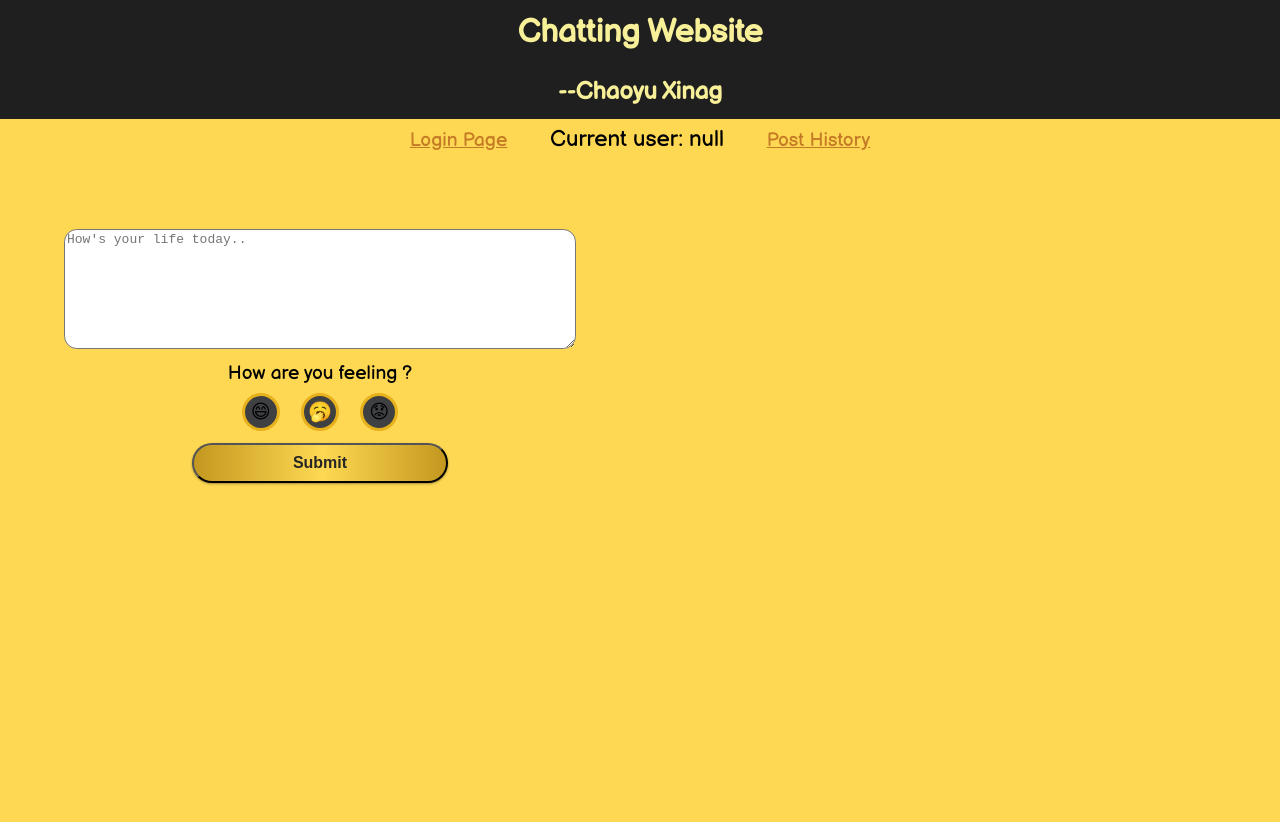
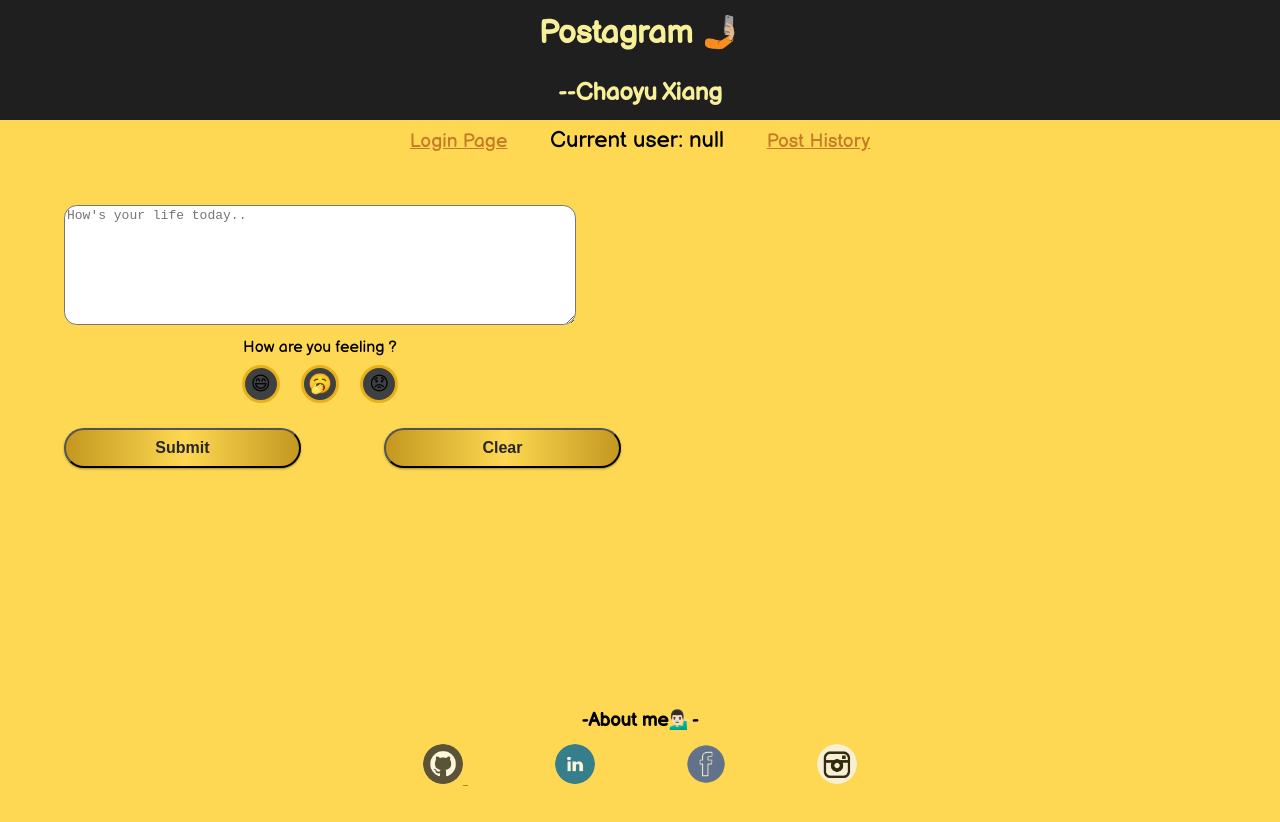
Before and after one commit to ChaoyuXiang/a1-web, a plain HTML site: page post.html in a window 1280 px wide. Drawn offline with Linux system fonts and the light colour scheme.

Commit message:
finish footer

```diff
--- a/mpStyle.css
+++ b/mpStyle.css
@@ -1,11 +1,11 @@
-.state{
+.state,.footer{
     width: 100%;
     text-align: center;
     font-size: 0.8em;
 }
 .user-post{
     overflow: scroll;
-    font-size: 1em;
+    font-size: 16px;
     vertical-align: top;
     text-align: left;
     width: 50%;
@@ -20,6 +20,9 @@ a{
     color: rgb(197, 122, 37);
     font-size: 1em;
     margin: 3%;
+}
+p{
+    font-size: 16px;
 }
 .menu{
     text-align: center;
@@ -36,10 +39,15 @@ a:hover{
     color: antiquewhite;
 }
 
-.post-submit{
+.submit{
+    width: 100%;
+    display: inline-flex;
+}
+
+.post-submit,.post-clear{
     width:40%;
-    height: 3%;
-    margin-left: 30%;
+    padding: 1%;
+    margin-left: 10%;
 }
 
 .user-state{
@@ -80,7 +88,7 @@ input + label {
   font-size: 1.2rem;
   width: 2rem;
   height: 2rem;
-  display: flex;
+  display: inline-flex;
   margin: 0.5rem;
   justify-content: center;
   align-items: center;
@@ -108,7 +116,7 @@ input + label:hover{
 }
 
 input:checked + label{
-    transform: scale(1.3);
+    transform: scale(1.4);
     background: rgb(54, 113, 231);
 }
 
@@ -117,9 +125,47 @@ input:checked + label{
     margin :0.5em;
 }
 
+.right{
+    height: 40%;
+}
+
 .posts{
-    height: 50%;
+    height: 100%;
     overflow: scroll;
+}
+
+.site-footer{
+    width: 100%;
+	text-align: center;
+    padding: 10px 0;
+    position: fixed;
+    bottom: 0;
+}
+
+ul{
+    padding-left: 0;
+}
+
+.about-me{
+    text-align: center;
+}
+
+.about-me ul li {
+	display: inline;
+	margin: 0 5px;
+}
+
+.fb-icon,.l-icon,.gh-icon,.ins-icon{
+    margin-top: .625em;
+	width: 30px;
+	height: 30px;
+    border-radius: 25px;
+    opacity: 0.8;
+}
+
+.fb-icon:hover,.l-icon:hover,.gh-icon:hover,.ins-icon:hover{
+     transform: scale(1.2);
+     opacity: 1;
 }
 
 @media(min-width :600px){
@@ -134,9 +180,8 @@ input:checked + label{
         margin-left: 10%;
         width : 80%
     }
-    .post-submit{
-        width: 40%;
-        height: 5%;
+    .post-submit,.post-clear{
+        margin-top: 5%;
     }
 
     .post-button,.emoji{
@@ -158,16 +203,24 @@ input:checked + label{
     left: 0;
     position: absolute;
     height: 100%;
-    margin-top: 5%;
+    margin-top: 3%;
     width: 50%;
     }
 
     .right {
-        margin-top: 5%;
+        margin-top: 3%;
         right: 0;
         position: absolute;
-        height: 100%;
+        height: 50%;
         width: 50%;
         right: 0;
     }
+
+    .fb-icon,.l-icon,.gh-icon,.ins-icon{
+        margin-top: .625em;
+        width: 40px;
+        height: 40px;
+        border-radius: 25px;
+        opacity: 0.8;
+    }
 }
--- a/post.html
+++ b/post.html
@@ -11,8 +11,8 @@
 
 <body class="post-page">
     <div class="header">
-        <h1 class="header-title">Chatting Website </h1>
-        <h3 class="header-subtitle">--Chaoyu Xinag</h3>
+        <h1 class="header-title">Postagram 🤳🏼</h1>
+        <h3 class="header-subtitle">--Chaoyu Xiang</h3>
     </div>
     <script src="userInfo.js"></script>
     <div class="menu">
@@ -40,6 +40,7 @@
         </div>
         <div class="submit">
             <button class="post-submit">Submit</button>
+            <button class="post-clear">Clear</button>
         </div>
     </div>
     </div>
@@ -48,6 +49,32 @@
         <div class="posts"></div>
     </div>
 
+    <footer class="site-footer" role="contentinfo">
+        <div class="about-me">
+            <h3>-About me💁🏻‍♂️-</h3>
+            <ul>
+                <li>
+                    <a href="https://github.com/ChaoyuXiang" target="_blank"><img src="image/github.png" alt="github Logo" class="gh-icon">
+                    </a>
+                </li>
+                <li>
+                    <a href="https://www.linkedin.com/in/chaoyuxiang/" target="_blank">
+                        <img src="image/linkedin.png" alt="linkedin Logo" class="l-icon"></a>
+                </li>
+                <li>
+                    <a href="https://www.facebook.com/chaoyuX" target="_blank">
+                        <img src="image/facebook.png" alt="fb Logo" class="fb-icon"></a>
+                </li>
+                <li>
+                    <a href="https://www.instagram.com/chaoyu_xiang/" target="_blank">
+                        <img src="image/ins.png" alt="ins Logo" class="ins-icon"></a>
+                </li>
+            </ul>
+        </div>
+    </footer>
+
+
+
     <script src="postHandler.js"></script>
 </body>
 
--- a/postHandler.js
+++ b/postHandler.js
@@ -115,5 +115,18 @@ document.querySelector('.post-submit').addEventListener('click',(e)=>{
     document.querySelector('.post-title').innerHTML = '';
     document.querySelector('.posts').innerHTML = '';
     createOnePost();
-    getState();
+    clearForm();
 })
+
+document.querySelector('.post-clear').addEventListener('click',(e)=>{
+    e.preventDefault();
+    clearForm();
+});
+
+const clearForm = function(){
+    document.querySelector('.user-post').value = '';
+    let states = document.querySelectorAll('.user-state');
+    states.forEach((oneState)=>{
+        oneState.children[0].checked = false;
+    })
+}
--- a/style.css
+++ b/style.css
@@ -11,13 +11,20 @@ html,body {
     height: 100%;
 }
 
-.header {
+.header,.footer {
     background-color:rgb(32, 31, 31);
     color: rgb(247, 240, 152);
     width: 100%;
     margin-bottom: .4rem;
     text-align: center;
     position: relative;
+}
+.footer{
+    margin-bottom: 0;
+    position: absolute;
+    width: 100%;
+    height: 10%;
+    bottom: 0;
 }
 
 .header-title {
@@ -57,7 +64,7 @@ html,body {
     margin: 5%;
     border: 10% solid #DEDFE0;
     border-radius: 5vw;
-    font-size: 0.8em;
+    font-size: 16px;
     font-weight: 200;
     text-align: center;
 }
@@ -76,7 +83,6 @@ button {
     border-radius: 5vw;
     background-image: linear-gradient(to right, rgb(196, 152, 32) 0%,  rgb(254, 216, 82) 51%, rgb(196, 152, 32) 100%);
 }
-
 
 @media (min-width : 600px){
     .header-title {
```
Also changed, not shown: image/facebook.png (added), image/github.png (added), image/ins.png (added), image/linkedin.png (added), 2 other files.
